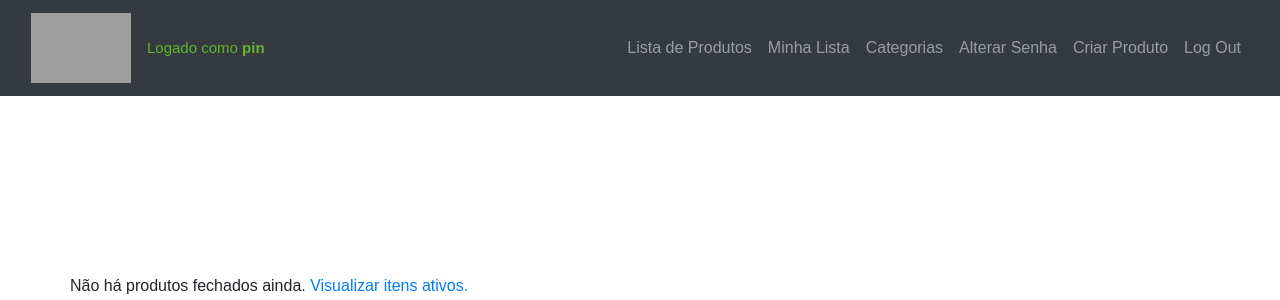
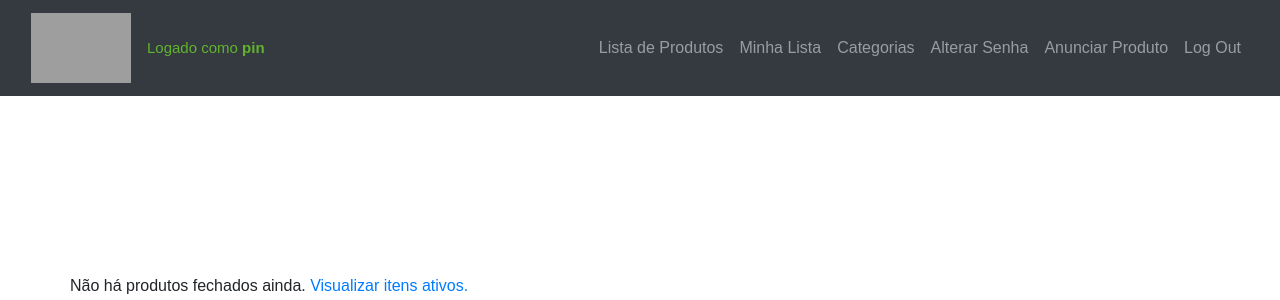
Before and after one commit to gabrielcn/e-commerce_website_leilao_reserva_dos_lagos, a Django app: page /listing/closed in a window 1280 px wide. Shown: the top 300 px of the page. Run offline with Django 3.2, Linux system fonts and the light colour scheme; a user stored in the database is signed in; data that the repository does not hold is empty; some libraries are stand-ins or nearby versions; grey boxes are pictures that could not be loaded.

Commit message:
Update layout.html

```diff
--- a/auctions/templates/auctions/layout.html
+++ b/auctions/templates/auctions/layout.html
@@ -71,7 +71,7 @@
                     </li>
                     <li class="nav-item">
                         {% if user.is_authenticated %}
-                        <a class="nav-link" href="{% url 'create' %}">Criar Produto</a>
+                        <a class="nav-link" href="{% url 'create' %}">Anunciar Produto</a>
                     </li>
                     {% endif %}
                     <li class="nav-item">
```
